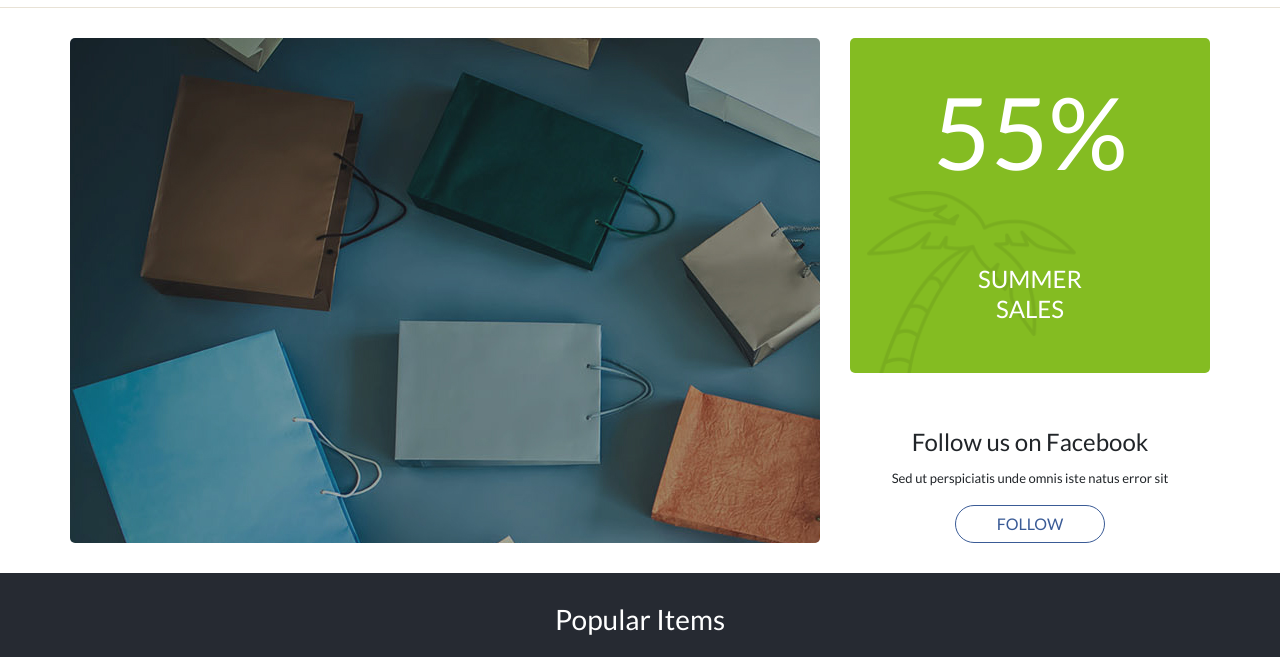
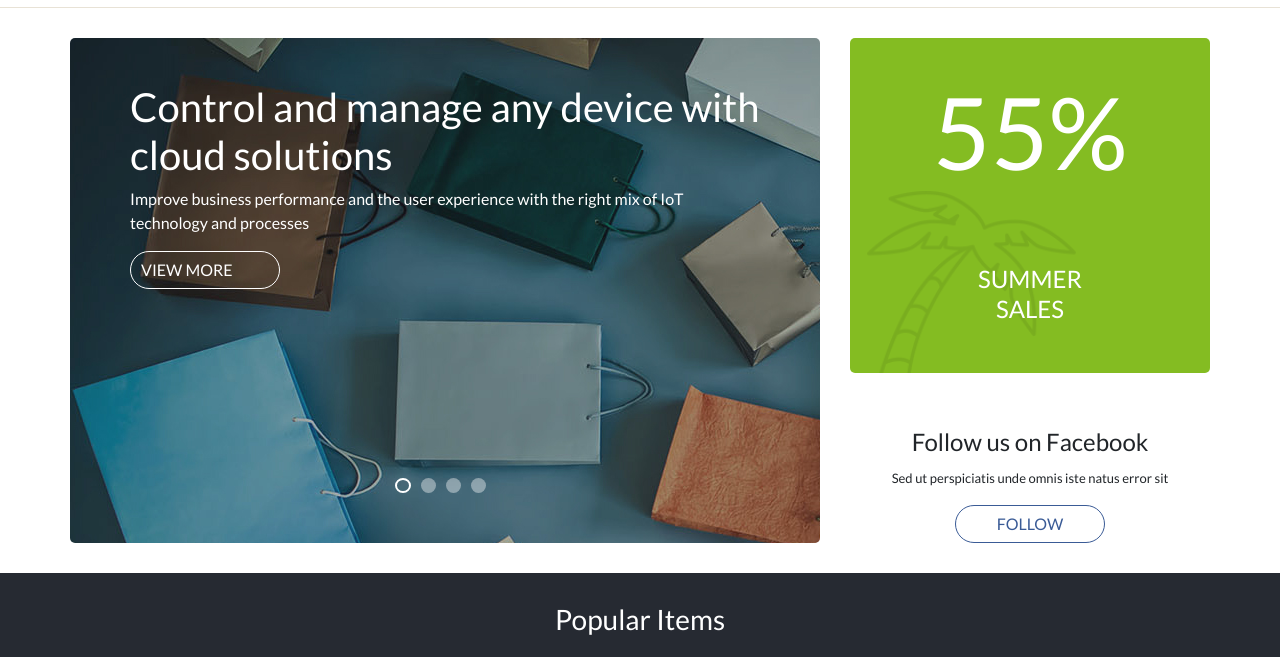
Before and after one commit to OnicaM/osf-academy, a website: page index.html in a window 1280 px wide. Shown: the part 73-730 px from the top of the page. Drawn offline with nearby package versions, Linux system fonts and the light colour scheme.

Commit message:
initialized slick slider

```diff
--- a/index.html
+++ b/index.html
@@ -11,8 +11,9 @@
     <title>OSF Academy</title>
     <script type="text/javascript" src="//code.jquery.com/jquery-1.11.0.min.js"></script>
     <script type="text/javascript" src="//code.jquery.com/jquery-migrate-1.2.1.min.js"></script>
+    <script src="slick/slick.js"></script>
+    <link rel="stylesheet" href="slick/slick.css">
 
-    <script src="js/script.js"></script>
 </head>
 
 <body>
@@ -90,9 +91,34 @@
             <div class="container">
                 <div class="row">
                     <div class="col-12 col-md-8">
-                        <div class="banner-slider">
+                        <div class="banner-slider dark">
                             <div class="banner-slider_item">
-                                <!-- <img src="images/slider1.jpg" alt="Slider1" /> -->
+                                <h1 class="banner-slider_title">Control and manage any device with cloud solutions</h1>
+                                <div class="banner-slider_description">
+                                    <p>Improve business performance and the user experience with the right mix of IoT technology and processes</p>
+                                    <div class="more"><a href="#" class="button">View more</a></div>
+                                </div>
+                            </div>
+                            <div class="banner-slider_item">
+                                <h1 class="banner-slider_title">Lorem ipsum dolor sit amet</h1>
+                                <div class="banner-slider_description">
+                                    <p>Morbi at pulvinar lectus. Class aptent taciti sociosqu ad litora torquent per conubia nostra, per inceptos himenaeos.</p>
+                                    <div class="more"><a href="#" class="button">View more</a></div>
+                                </div>
+                            </div>
+                            <div class="banner-slider_item">
+                                <h1 class="banner-slider_title">Control and manage any device with cloud solutions</h1>
+                                <div class="banner-slider_description">
+                                    <p>Improve business performance and the user experience with the right mix of IoT technology and processes</p>
+                                    <div class="more"><a href="#" class="button">View more</a></div>
+                                </div>
+                            </div>
+                            <div class="banner-slider_item">
+                                <h1 class="banner-slider_title">Control and manage any device with cloud solutions</h1>
+                                <div class="banner-slider_description">
+                                    <p>Improve business performance and the user experience with the right mix of IoT technology and processes</p>
+                                    <div class="more"><a href="#" class="button">View more</a></div>
+                                </div>
                             </div>
                         </div>
                     </div>
@@ -296,6 +322,7 @@
             </div>
         </section>
     </div>
+    <script src="js/script.js"></script>
 </body>
 
 </html>
--- a/js/script.js
+++ b/js/script.js
@@ -31,6 +31,15 @@ function toggleNav($trigger, $selector) {
   });
 }
 
+$(".banner-slider").slick({
+  dots: true,
+  infinite: true,
+  speed: 500,
+  fade: true,
+  cssEase: "linear",
+  arrows: false
+});
+
 function init() {
   toggleClass($("li.has-children > a"), $(">ul"));
 }
--- a/styles/style.scss
+++ b/styles/style.scss
@@ -166,14 +166,47 @@ header {
 }
 
 //banner
+/*Slick slider*/
+ul.slick-dots {
+  list-style: none;
+  margin: 0;
+  vertical-align: bottom;
+  position: absolute;
+  left: 0;
+  right: 0;
+  padding: 0 60px;
+  bottom: 50px;
+  text-align: center;
+  li {
+    display: inline-block;
+    font-size: 0;
+    margin-right: 10px;
+    button {
+      background: rgba(255, 255, 255, 0.4);
+      // border: 2px solid #fff;
+      border-radius: 100%;
+      width: 15px;
+      height: 15px;
+      font-size: 0;
+      border: none;
+    }
+  }
+  li.slick-active {
+    button {
+      background: transparent;
+      border: 2px solid #fff;
+    }
+  }
+}
 
-.banner-slider_item {
+.banner-slider {
   min-height: 505px;
   background: url("../images/slider1.jpg");
   background-size: cover;
   background-repeat: no-repeat;
   border-radius: 5px;
   background-position: center;
+  padding: 45px 60px;
 }
 
 .promo-box {
```
Also changed, not shown: styles/style.css, 1 other file.
